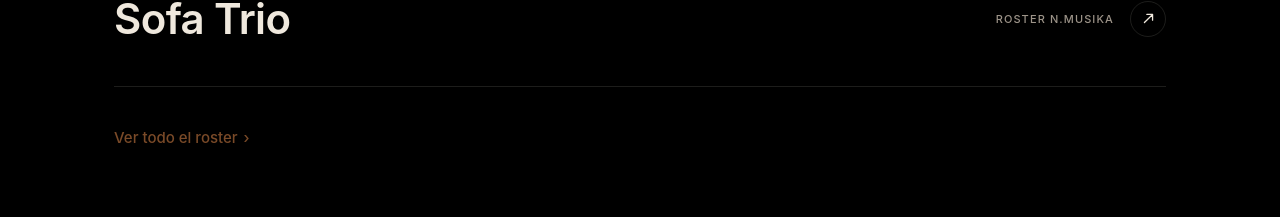
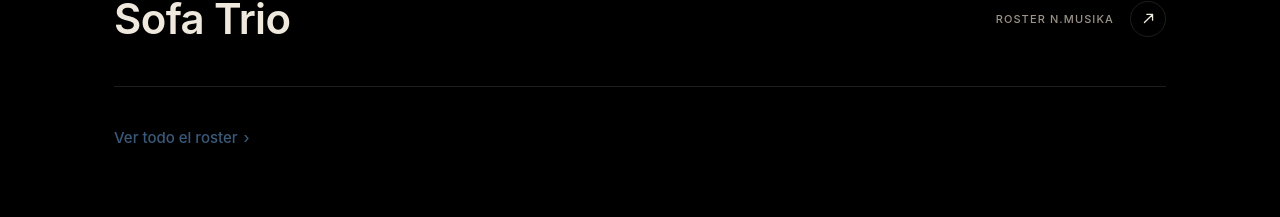
Before and after one commit to marioroz19-netizen/nmusika, a Next.js app: page / in a window 1280 px wide. Shown: the part 2619-2836 px from the top of the page. Built offline with nearby package versions, Linux system fonts and the light colour scheme.

Commit message:
Update page.tsx

```diff
--- a/src/app/page.tsx
+++ b/src/app/page.tsx
@@ -34,7 +34,7 @@ export default async function Home() {
           <Reveal>
             <Link
               href="/roster"
-              className="inline-flex items-center gap-1.5 mt-10 text-[15px] font-medium text-accent hover:underline"
+              className="inline-flex items-center gap-1.5 mt-10 text-[15px] font-medium text-accent2 hover:underline"
             >
               Ver todo el roster <span aria-hidden="true">›</span>
             </Link>
```
